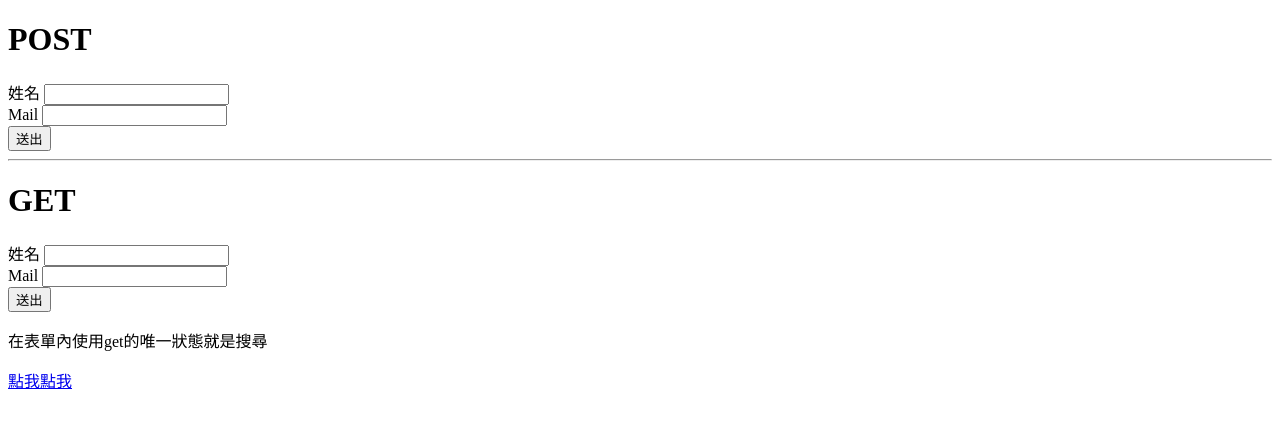
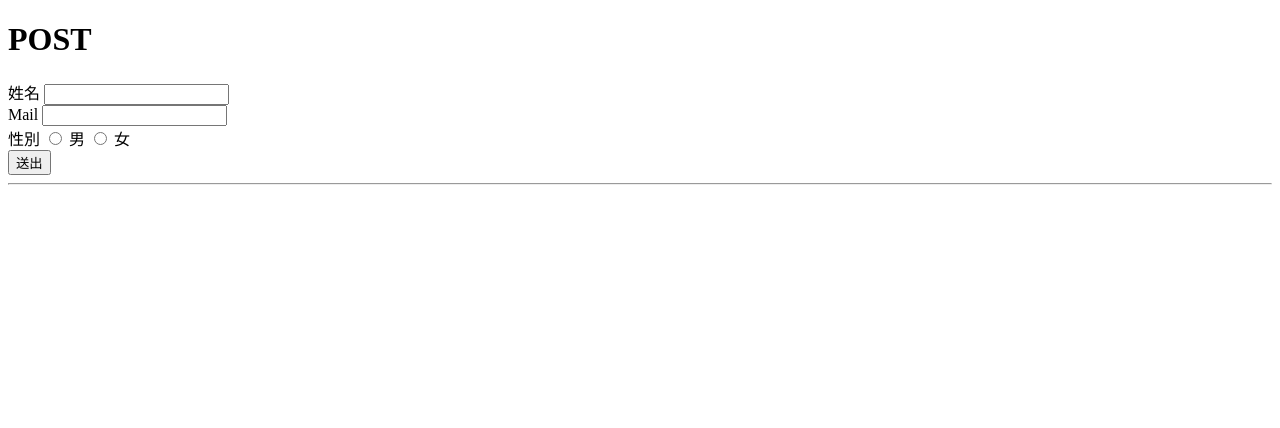
Before and after one commit to a19860101/PHP-13-20210607, a PHP site: page / in a window 1280 px wide. Shown: the top 428 px of the page. Run offline with PHP 8.4, Linux system fonts and the light colour scheme.

Commit message:
20210616

```diff
--- a/form/index.php
+++ b/form/index.php
@@ -17,10 +17,19 @@
             <label for="mail">Mail</label>
             <input type="text" id="mail" name="mail">
         </div>
+        <div>
+            <label for="gender">性別</label>
+
+            <input type="radio" name="gender" value="男" id="male">
+            <label for="male">男</label>
+
+            <input type="radio" name="gender" value="女" id="female">
+            <label for="female">女</label>
+        </div>
         <input type="submit" value="送出">
     </form>
     <hr>
-    <h1>GET</h1>
+    <!-- <h1>GET</h1>
     <form action="result.php" method="get">
         <div>
             <label for="name">姓名</label>
@@ -35,6 +44,6 @@
     <p>
         在表單內使用get的唯一狀態就是搜尋
     </p>
-    <a href="result.php?name=hellophp&mail=asdf@yahoo.com.tw">點我點我</a>
+    <a href="result.php?name=hellophp&mail=asdf@yahoo.com.tw">點我點我</a> -->
 </body>
 </html>
--- a/form/result.php
+++ b/form/result.php
@@ -22,5 +22,6 @@
     // $mail = $_REQUEST["mail"];
 
     extract($_REQUEST);
-    echo $name;
-    echo $mail;
+    // echo $name;
+    // echo $mail;
+    echo $gender;
```
